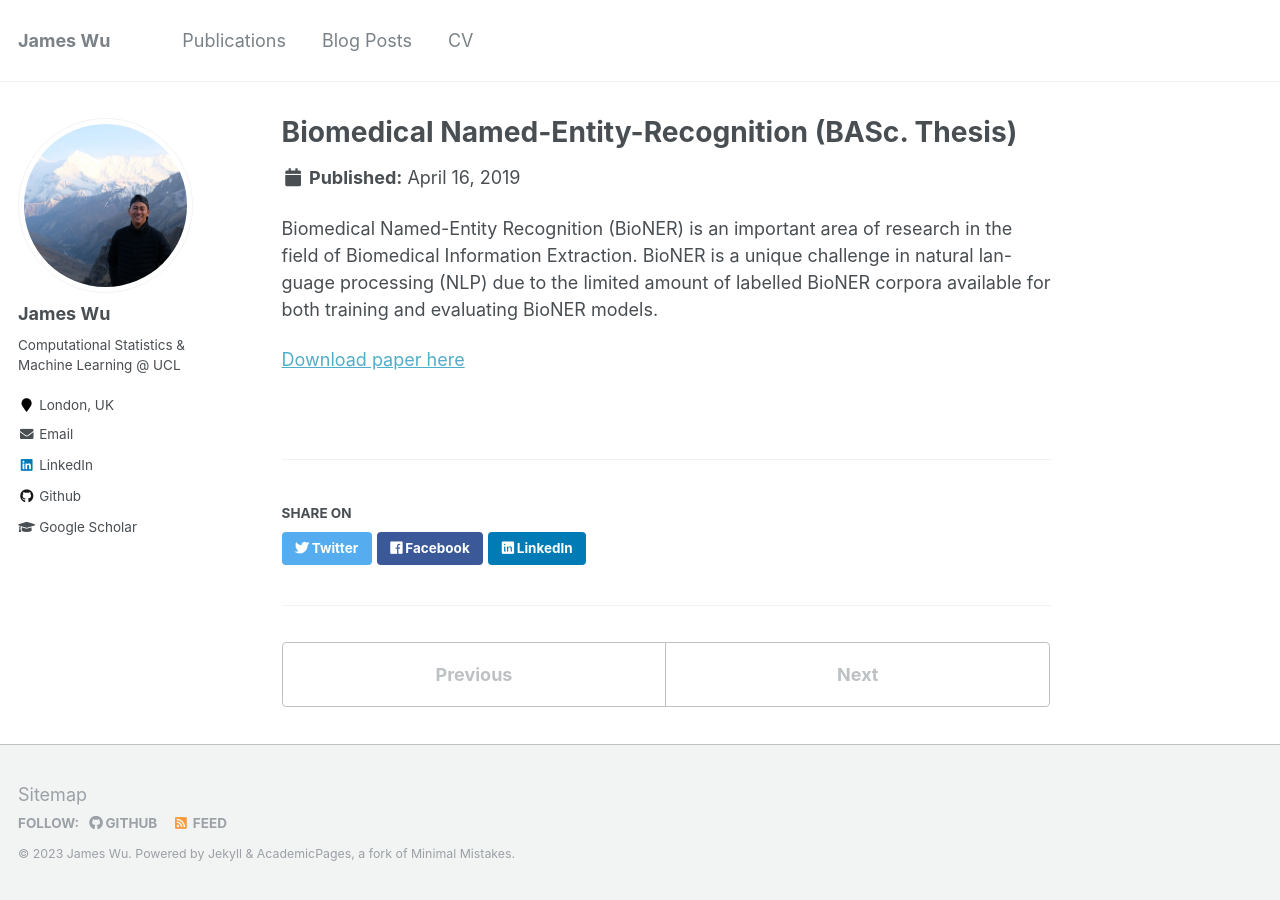
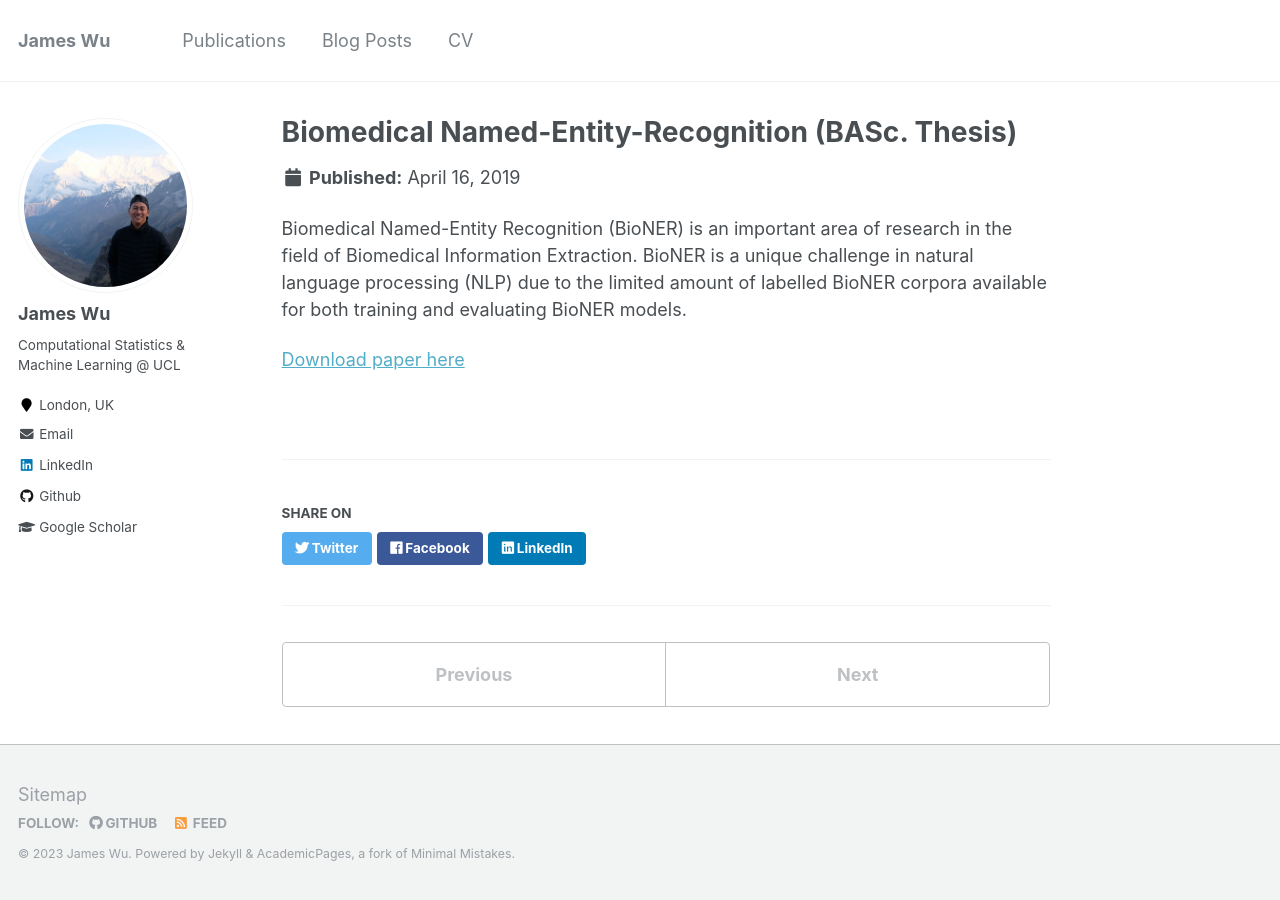
Before and after one commit to jswu18/jswu18.github.io, a Jekyll site: the page built from _publications/2019-04-16-biomedical-named-entity-recognition.md, in a window 1280 px wide. Built offline with Jekyll 4.4.1, drawn with Linux system fonts in a browser that asks for light colours.

Commit message:
edit publication posts

```diff
--- a/_publications/2019-04-16-biomedical-named-entity-recognition.md
+++ b/_publications/2019-04-16-biomedical-named-entity-recognition.md
@@ -2,11 +2,11 @@
 title: "Biomedical Named-Entity-Recognition (BASc. Thesis)"
 collection: publications
 permalink: /publication/2019-04-16-biomedical-named-entity-recognition
-excerpt: 'Achieved state-of-the-art performance for named-entity recognition(NER) of biomedical literature with transfer learning and multi-tasked learning.'
+excerpt: 'Demonstrated state-of-the-art performance for named-entity recognition(NER) of biomedical literature with transfer learning and multi-tasked learning.'
 date: 2019-04-16
 paperurl: '/files/james-wu-basc-thesis.pdf'
 citation: 'Your Name, You. (2009). &quot;Paper Title Number 1.&quot; <i>Journal 1</i>. 1(1).'
 ---
-Biomedical Named-Entity Recognition (BioNER) is an important area of research in the field of Biomedical Information Extraction. BioNER is a unique challenge in natural lan- guage processing (NLP) due to the limited amount of labelled BioNER corpora available for both training and evaluating BioNER models.
+Biomedical Named-Entity Recognition (BioNER) is an important area of research in the field of Biomedical Information Extraction. BioNER is a unique challenge in natural language processing (NLP) due to the limited amount of labelled BioNER corpora available for both training and evaluating BioNER models.
 
 [Download paper here](/files/james-wu-basc-thesis.pdf)
```
